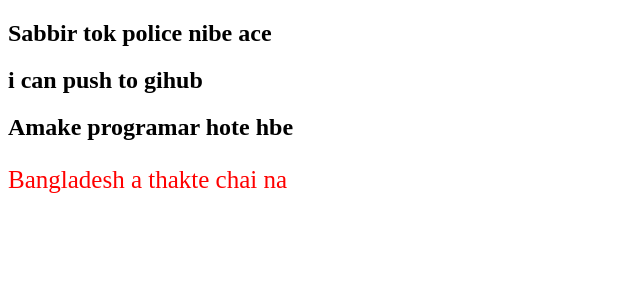
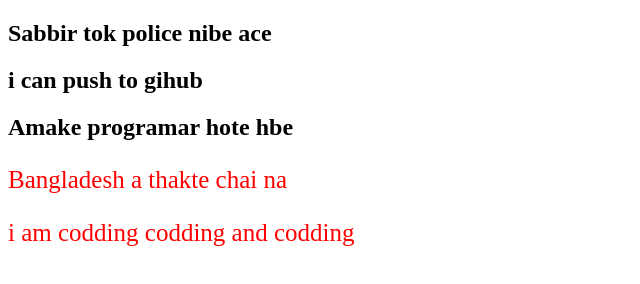
Before and after one commit to Sweetahammed/Projects, a plain HTML site: page index.html in a window 1280 px wide. Shown: the whole page, without its empty margins (0-640 px from the left). Drawn offline with Linux system fonts and the light colour scheme.

Commit message:
style added

```diff
--- a/index.html
+++ b/index.html
@@ -12,5 +12,6 @@
   <h2>i can push to gihub</h2>
   <h2>Amake programar hote hbe</h2>
   <p>Bangladesh a thakte chai na</p>
+  <p>i am codding codding and codding</p>
 </body>
 </html>
```
